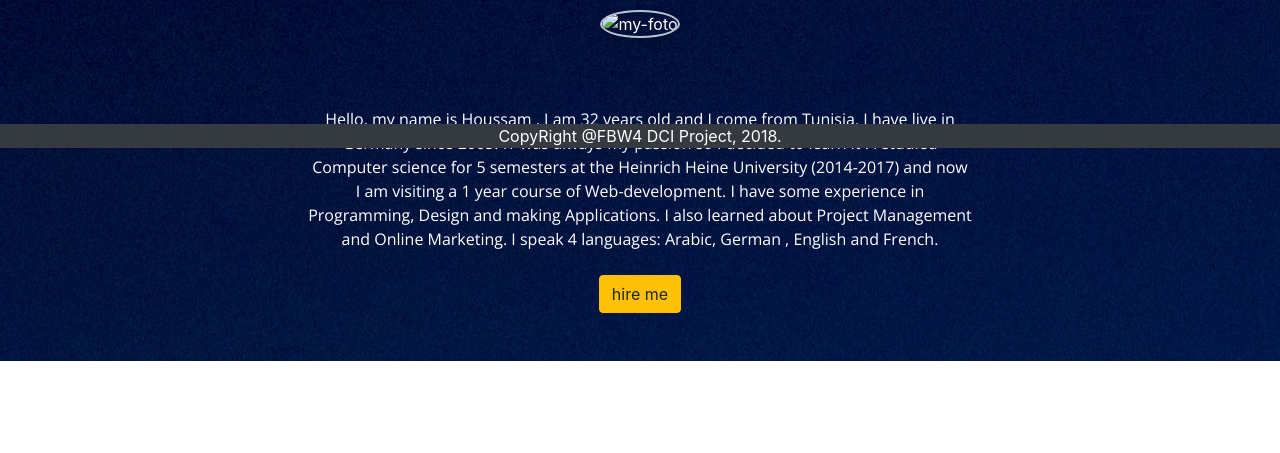
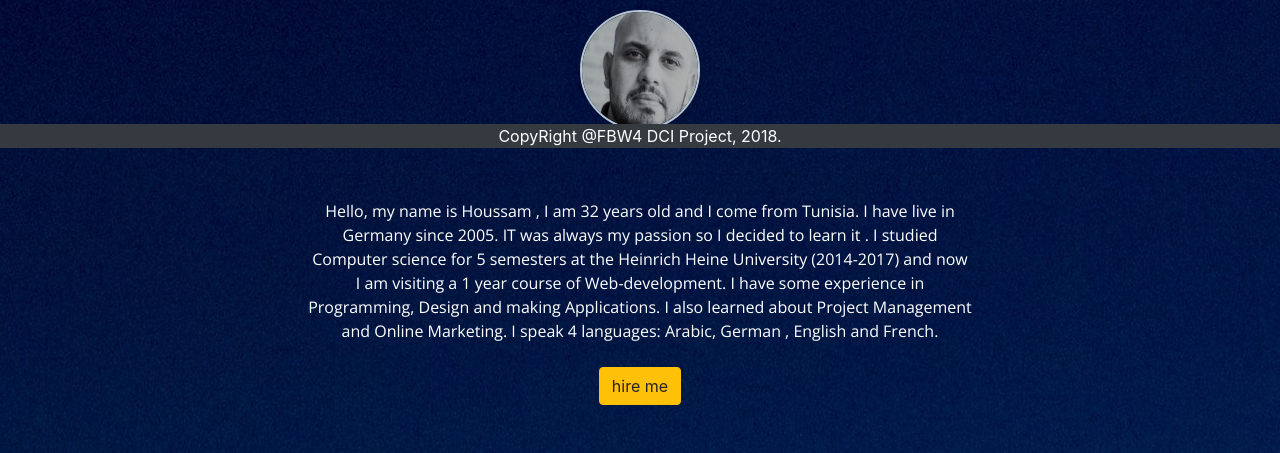
Before and after one commit to ariffira/FBW4_project, a plain HTML site: page views/Mansour/Mansour.html in a window 1280 px wide. Shown: the part 652-1105 px from the top of the page. Before the commit the page ends 1013 px from the top, so only its background shows below. Drawn offline with nearby package versions, Linux system fonts and the light colour scheme.

Commit message:
my portfolio

```diff
--- a/views/Mansour/Mansour.html
+++ b/views/Mansour/Mansour.html
@@ -97,7 +97,7 @@
                 <div class="row">
                     <div class="col-lg-8 mx-auto text-center p-5">
                         <h2 class="section-heading text-warning">more about me!</h2>
-                        <img class="shadow" src="../assets/css/mansour/img/_DSC5356_LowRes.jpg" alt="my-foto">
+                        <img class="shadow" src="../../assets/css/mansour/img/_DSC5356_LowRes.jpg" alt="my-foto">
 
                         <hr class="light my-4">
                         <p class="text-faded mb-4">Hello, my name is Houssam , I am 32 years old and I come from
```
